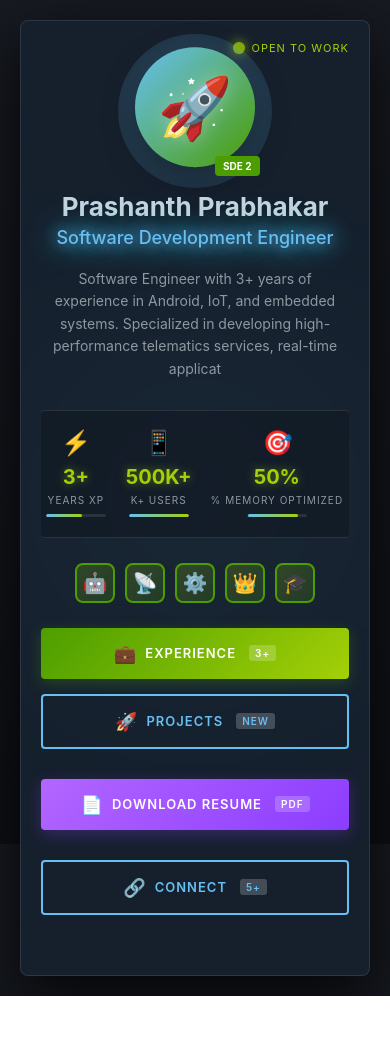
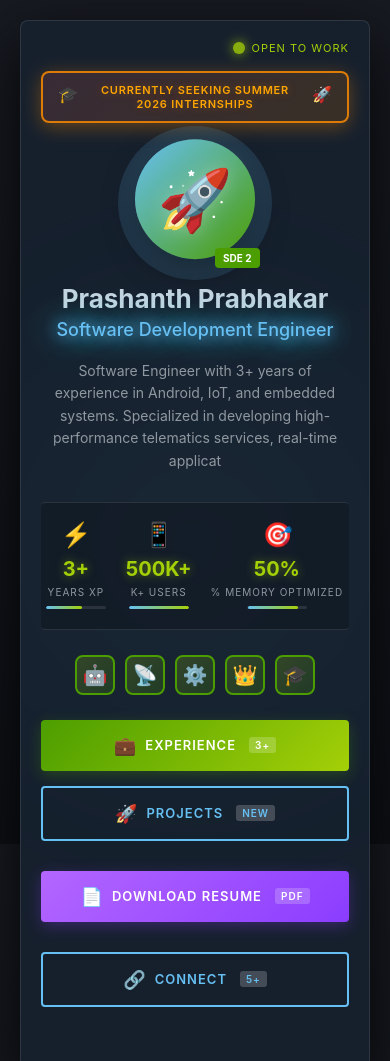
Before and after one commit to Prashanth2902/Portfolio-Website, a website: page index.html in a window 390 px wide. Shown: the top 1061 px of the page. Before the commit the page ends 996 px from the top, so only its background shows below. Drawn offline with Linux system fonts and the light colour scheme.

Commit message:
Added banner for internships

```diff
--- a/index.html
+++ b/index.html
@@ -49,6 +49,13 @@
             <div class="status-bar" role="status" aria-label="Employment status">
                 <span class="status-dot online" role="img" aria-label="Available for work"></span>
                 <span class="status-text">Open To Work</span>
+            </div>
+
+            <!-- Internship Banner -->
+            <div class="internship-banner" role="banner" aria-label="Seeking summer internship">
+                <span class="banner-icon" role="img" aria-hidden="true">🎓</span>
+                <span class="banner-text">Currently Seeking Summer 2026 Internships</span>
+                <span class="banner-icon" role="img" aria-hidden="true">🚀</span>
             </div>
 
             <!-- Animated Avatar -->
--- a/style.css
+++ b/style.css
@@ -156,6 +156,53 @@ body {
     display: flex;
     align-items: center;
     gap: 8px;
+    margin-bottom: 20px;
+}
+
+/* Internship Banner */
+.internship-banner {
+    background: linear-gradient(135deg, rgba(255, 107, 107, 0.15), rgba(255, 140, 0, 0.15));
+    border: 2px solid rgba(255, 140, 0, 0.6);
+    border-radius: 8px;
+    padding: 12px 20px;
+    margin-top: 15px;
+    margin-bottom: 25px;
+    display: flex;
+    align-items: center;
+    justify-content: center;
+    gap: 10px;
+    animation: banner-pulse 3s ease-in-out infinite;
+    box-shadow: 0 4px 15px rgba(255, 140, 0, 0.2);
+}
+
+.banner-icon {
+    font-size: 20px;
+    animation: bounce-subtle 2s ease-in-out infinite;
+}
+
+.banner-text {
+    font-size: 13px;
+    font-weight: 600;
+    color: #ffa500;
+    text-transform: uppercase;
+    letter-spacing: 1.2px;
+    text-shadow: 0 0 10px rgba(255, 140, 0, 0.3);
+}
+
+@keyframes banner-pulse {
+    0%, 100% {
+        border-color: rgba(255, 140, 0, 0.6);
+        box-shadow: 0 4px 15px rgba(255, 140, 0, 0.2);
+    }
+    50% {
+        border-color: rgba(255, 140, 0, 0.9);
+        box-shadow: 0 4px 20px rgba(255, 140, 0, 0.4);
+    }
+}
+
+@keyframes bounce-subtle {
+    0%, 100% { transform: translateY(0); }
+    50% { transform: translateY(-3px); }
 }
 
 .status-dot {
@@ -856,4 +903,19 @@ body {
         height: 40px;
         font-size: 20px;
     }
+
+    .internship-banner {
+        padding: 10px 15px;
+        margin-bottom: 20px;
+        margin-top: 20px;
+    }
+
+    .banner-text {
+        font-size: 11px;
+        letter-spacing: 0.8px;
+    }
+
+    .banner-icon {
+        font-size: 16px;
+    }
 }
```
Also changed, not shown: experience.html (+18 -2 lines).
